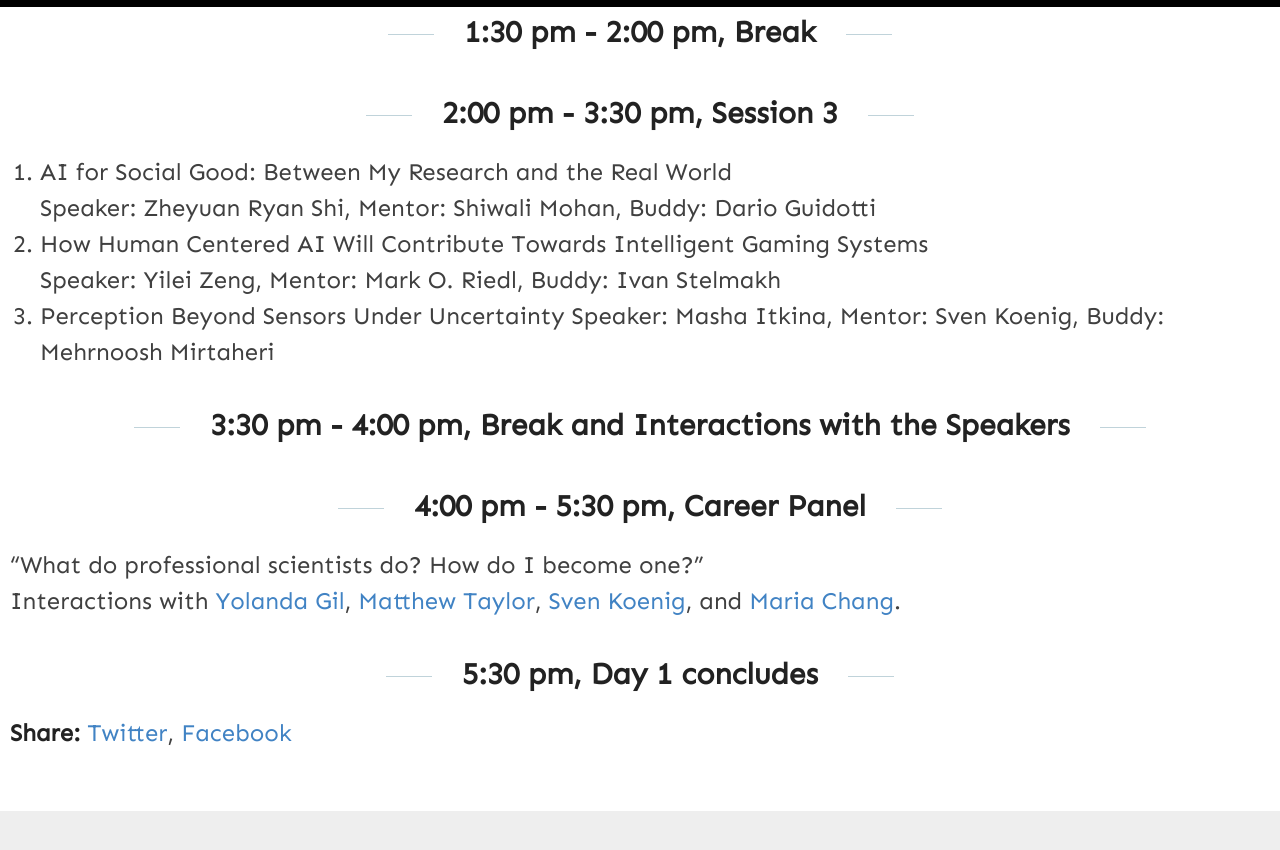
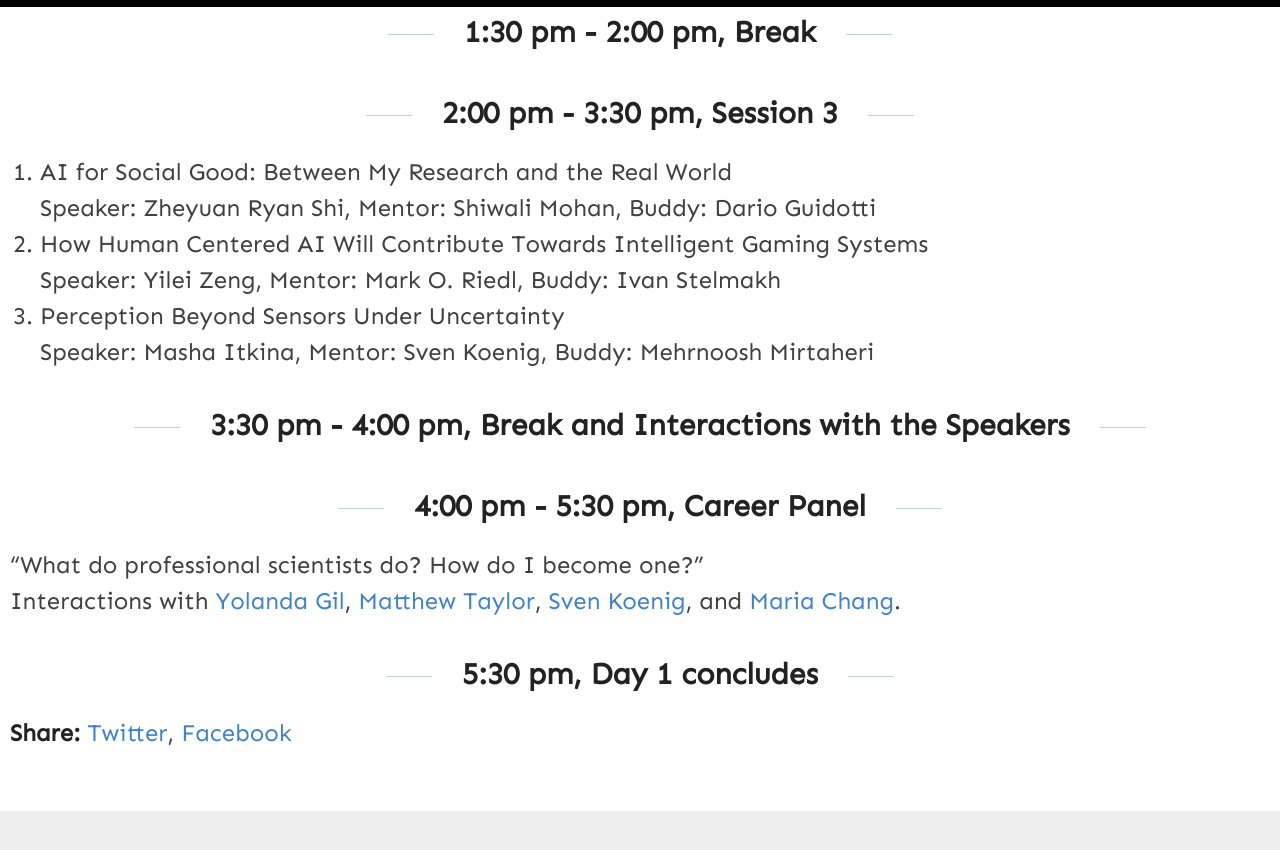
Before and after one commit to anna-reali/dc2021, a Jekyll site: the page built from _posts/2021-02-04-tuesday-day-1.md, in a window 1280 px wide and 900 px high, scrolled down 1541 px. Shown: the top 850 px of the window. Built offline with Jekyll 4.4.1, drawn with Linux system fonts in a browser that asks for light colours; some of the changed text lies outside the part shown.

```diff
--- a/_posts/2021-02-04-tuesday-day-1.md
+++ b/_posts/2021-02-04-tuesday-day-1.md
@@ -52,7 +52,7 @@ Computational Models of Narrative and Social Justice, [Rogelio E. Cardona-Rivera
    Speaker: Zheyuan Ryan Shi, Mentor: Shiwali Mohan, Buddy: Dario Guidotti
 2. How Human Centered AI Will Contribute Towards Intelligent Gaming Systems \
    Speaker: Yilei Zeng, Mentor: Mark O. Riedl, Buddy: Ivan Stelmakh
-3. Perception Beyond Sensors Under Uncertainty
+3. Perception Beyond Sensors Under Uncertainty \
    Speaker: Masha Itkina, Mentor: Sven Koenig, Buddy: Mehrnoosh Mirtaheri
 
 3:30 pm - 4:00 pm, Break and Interactions with the Speakers
```
Also changed, not shown: other parts of _posts/2021-02-04-tuesday-day-1.md (+1 -1 lines).
